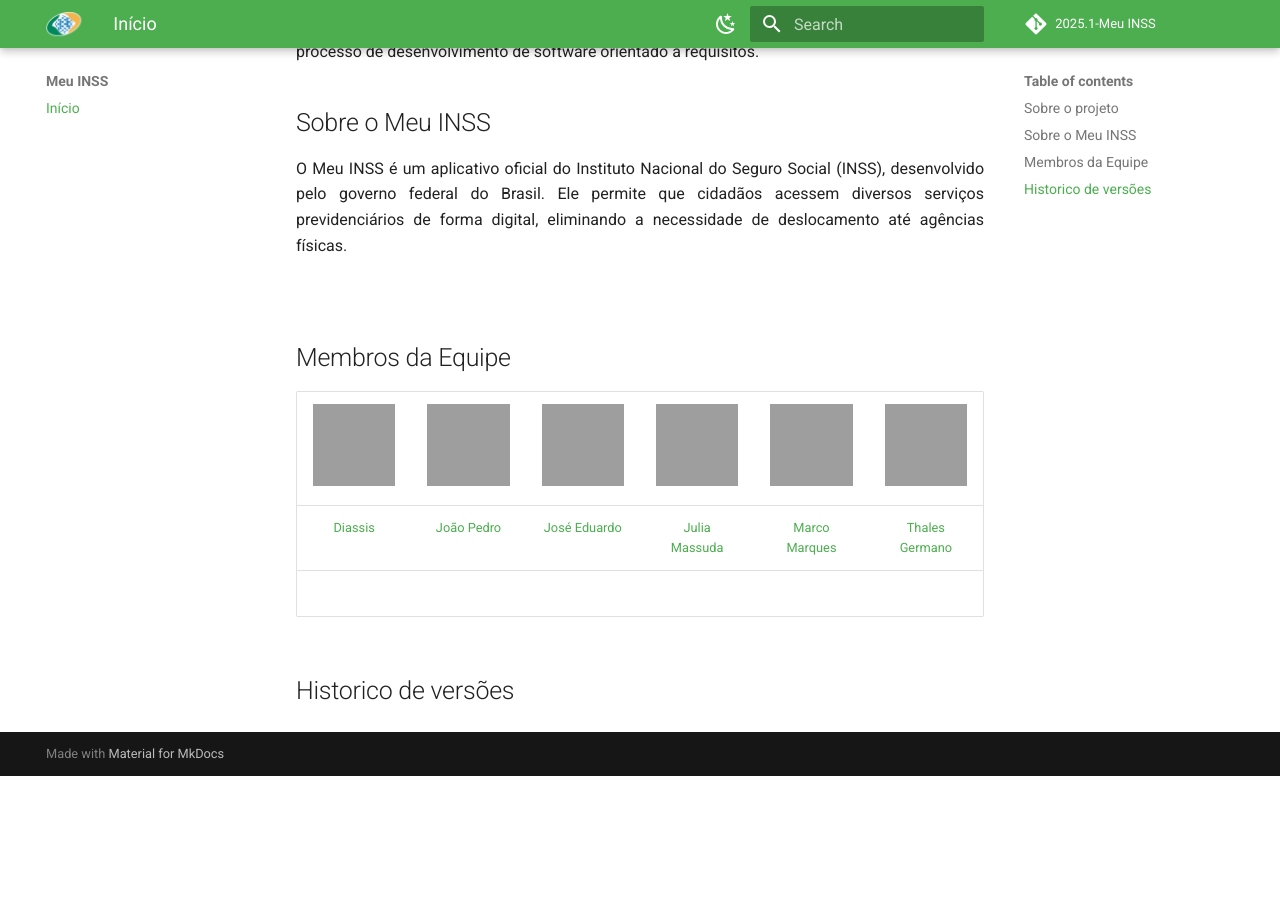
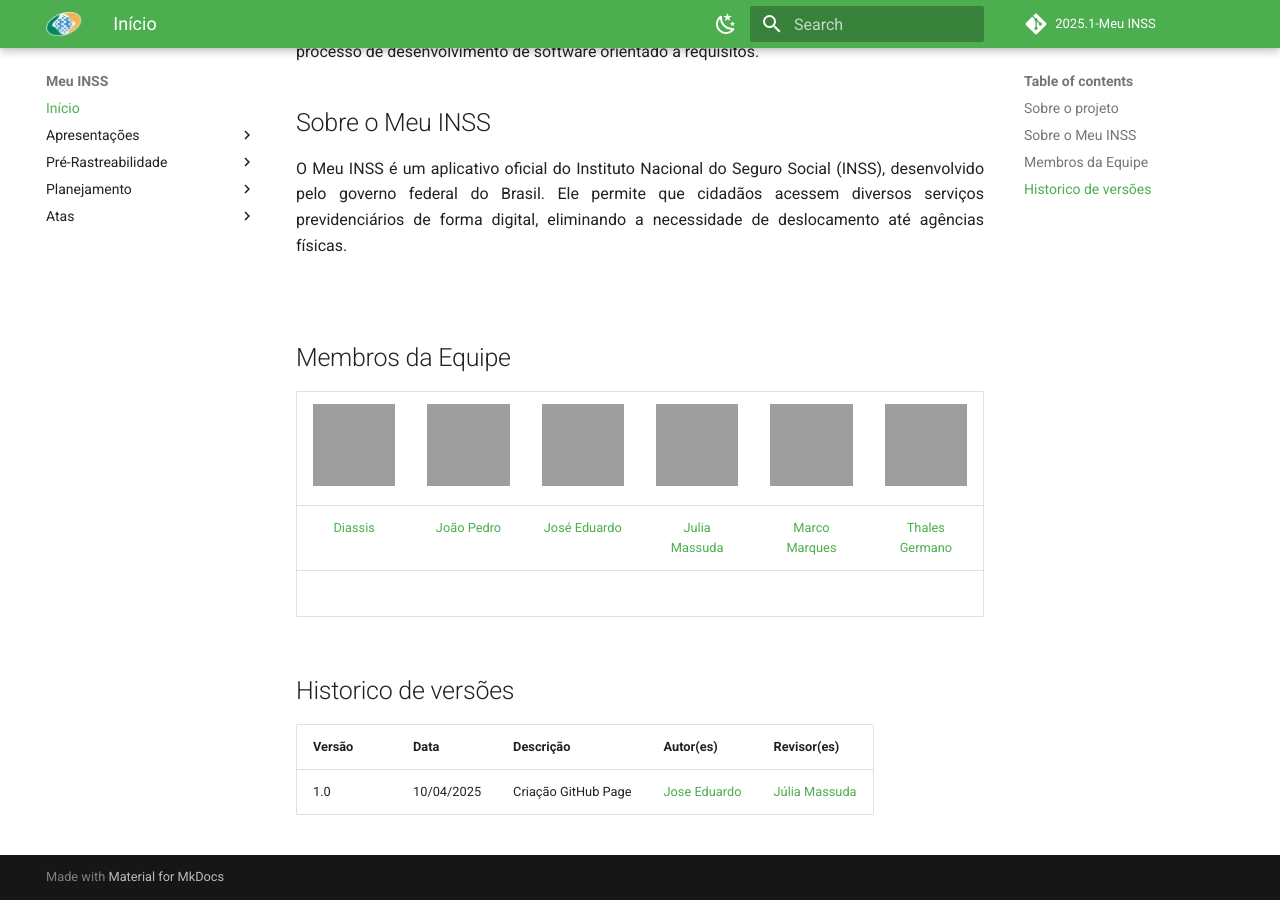
Before and after one commit to Requisitos-de-Software/2025.1-Meu-INSS, an MkDocs documentation site: the page built from docs/index.md, in a window 1280 px wide and 900 px high, scrolled down 615 px, cut to the strip 0-900 px from the top of the window. Built offline with MkDocs 1.6.1 and Material for MkDocs 9.7.7, drawn with Linux system fonts in a browser that asks for light colours; comment, search, counter and statistics services are not loaded; before the commit the page ends 1391 px from its top, so only the background shows below that; some of the changed text lies outside the part shown; grey boxes are pictures that could not be loaded.

Commit message:
atualizado rotas e home

```diff
--- a/docs/index.md
+++ b/docs/index.md
@@ -1,6 +1,6 @@
 # Meu INSS
 
-<p align="center" > <font>Figura 1: Logo da Meu INSS</font> <br><img style="border: 2px solid white; border-radius: 15%" src="img/meu-inss.png" width = 30%></p>
+<p align="center" > <font>Figura 1: Logo do Meu INSS</font> <br><img style="border: 2px solid white; border-radius: 15%" src="img/meu-inss.png" width = 30%></p>
 
 <p align="center" > <font>Fonte: <a href="https://play.google.com/store/apps/details?id=br.gov.dataprev.meuinss&hl=pt_BR&gl=US">Meu INSS</a></font> <br></p>
 
@@ -24,3 +24,7 @@
 <br>
 
 ## Historico de versões
+
+Versão |   Data  | Descrição | Autor(es) | Revisor(es)
+------ | ---- | ------ | ---------- | ----------
+1.0 | 10/04/2025 | Criação GitHub Page | [Jose Eduardo](https://github.com/jevprado) |[Júlia Massuda](https://github.com/JuliaReis18)
--- a/mkdocs.yml
+++ b/mkdocs.yml
@@ -33,3 +33,13 @@
 
 nav:
   - Início: index.md
+  - Apresentações:
+      - Apresentação 1: apresentacoes/apresentacoes.md
+  - Pré-Rastreabilidade:
+      - RichPicture: pre-rastreabilidade/richpicture.md
+  - Planejamento:
+      - App selecionado: planejamento/selecao-app.md
+      - Ferramentas: planejamento/ferramentas.md
+      - Cronograma: planejamento/cronograma.md
+  - Atas:
+      - Ata1 (XX/YY/ZZZZ): ata/ata1.md
```
Also changed, not shown: docs/apresentacoes/apresentacao1.md (added), docs/atas/ata1.md (added), docs/planejamento/cronograma.md (added), docs/planejamento/ferramentas.md (added), docs/planejamento/selecao-app.md (added), docs/pre-rastreabilidade/richpicture.md (added).
